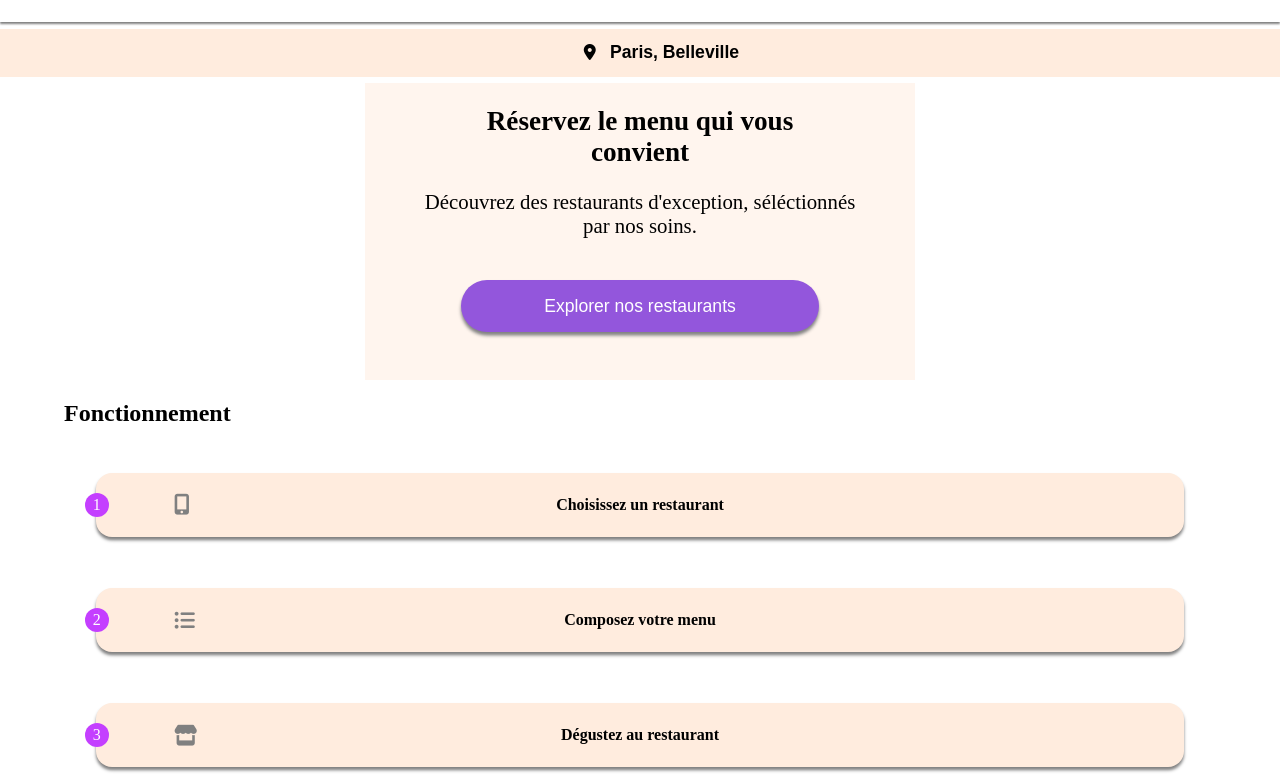
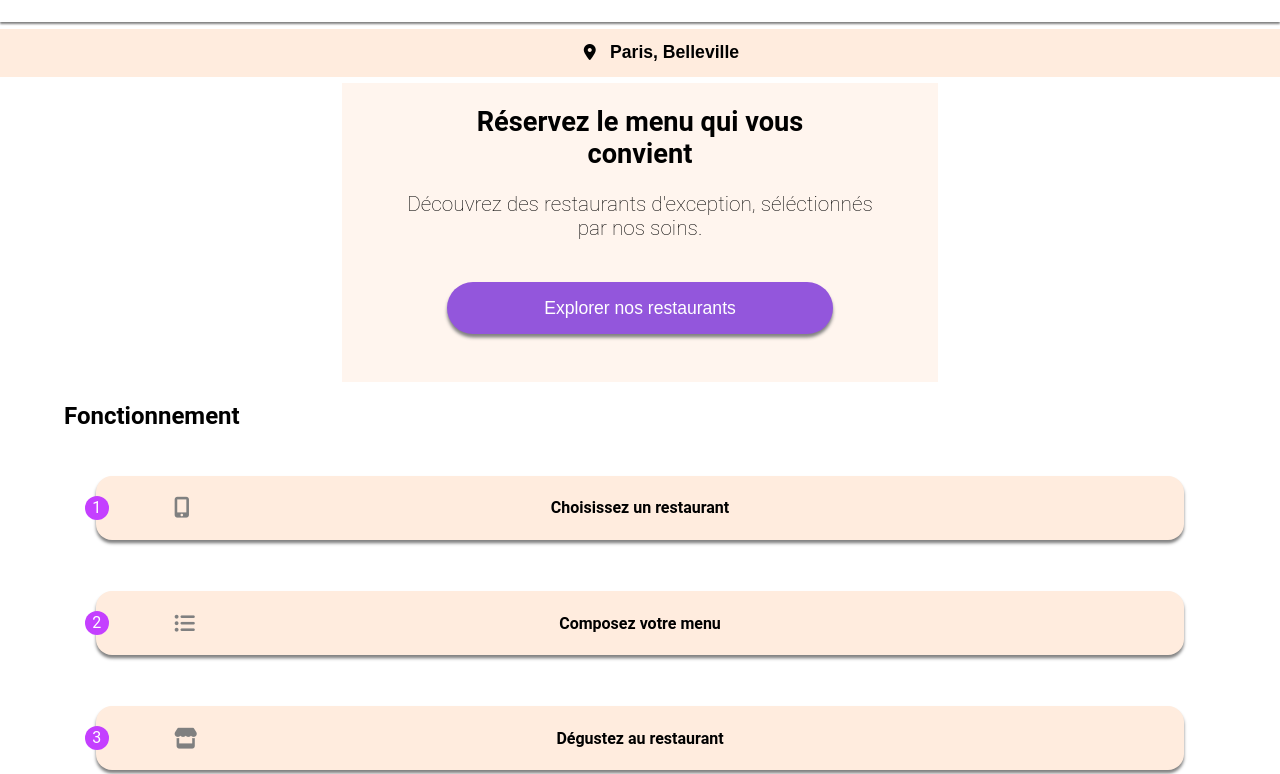
Before and after one commit to Fseymortier/seymortier_3_11012021, a plain HTML site: page acceuil.html in a window 1280 px wide. Shown: the part 61-835 px from the top of the page. Drawn offline with Linux system fonts and the light colour scheme.

Commit message:
Application de la police sur les titres et le text

```diff
--- a/CSS/acceuil.css
+++ b/CSS/acceuil.css
@@ -4,8 +4,13 @@ body{
 	margin: 0em;
 	padding: 0em;
 }
+h1,h2{
+
+	font-family: 'Roboto', sans-serif;
+}
 p{
 	margin: 0px;
+	font-family: 'Roboto', sans-serif;
 }
 footer{
 	display: flex;
```
